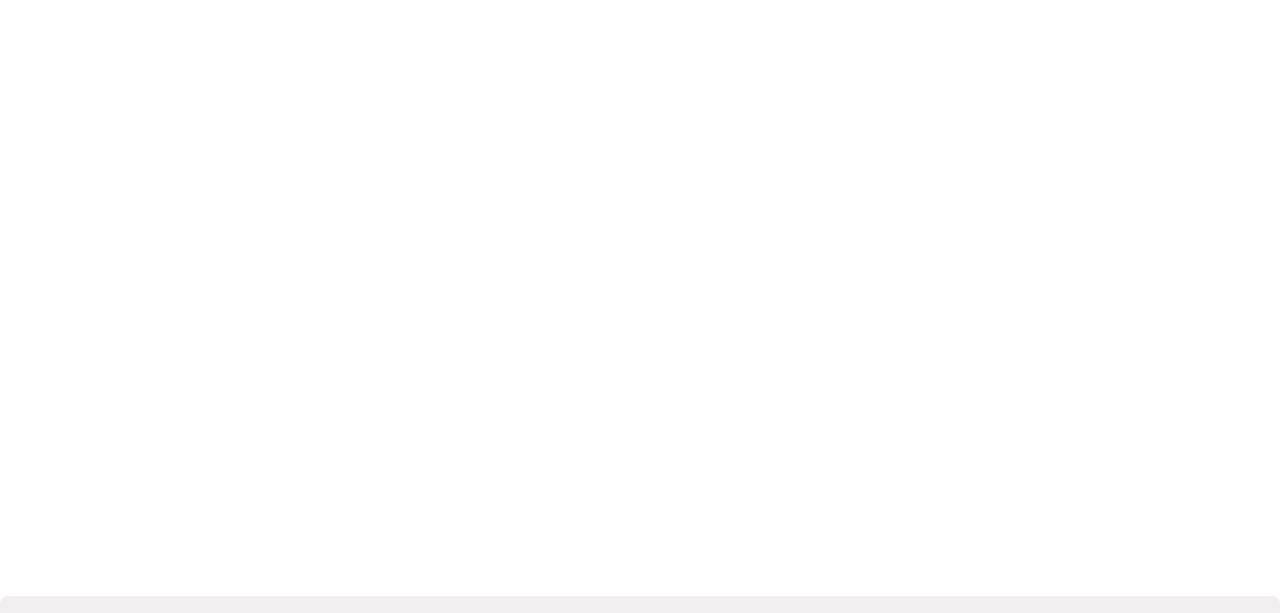
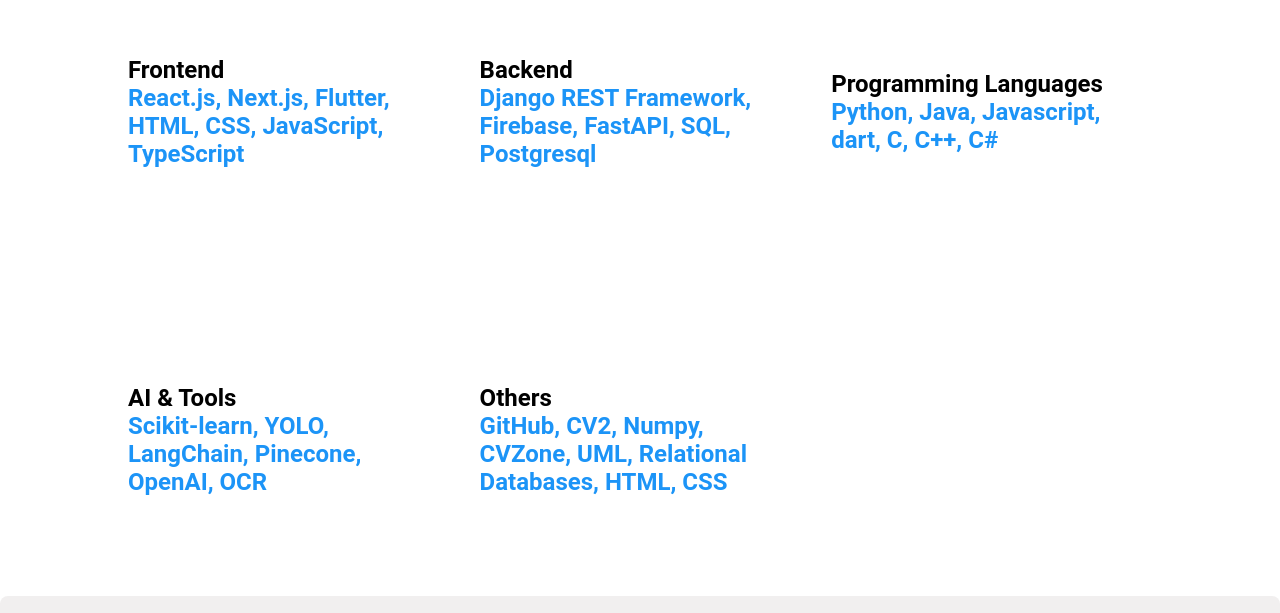
Before and after one commit to Rhunnan/rhunnan-website-portfolio, a plain HTML site: page index.html in a window 1280 px wide. Shown: the part 1697-2310 px from the top of the page. Drawn offline with nearby package versions, Linux system fonts and the light colour scheme.

Commit message:
skills page added, 100% completed my portfolio using native javacscript, html, and css only

```diff
--- a/index.html
+++ b/index.html
@@ -76,6 +76,33 @@
             </div>
         </section>
         <section id="Skills">
+             <div class="skills-content-container">
+                <div class="content-text skill-content">
+                    <h3 class="small-in-cp">Frontend</h3>
+                    <h3 class="small-in-cp"><span class="job-title">React.js, Next.js, Flutter, HTML, CSS, JavaScript, TypeScript</span></h3>
+
+                </div>
+                <div class="content-text skill-content">
+                    <h3 class="small-in-cp">Backend</h3>
+                    <h3 class="small-in-cp"><span class="job-title">Django REST Framework, Firebase, FastAPI, SQL, Postgresql</span></h3>
+
+                </div>
+                <div class="content-text skill-content">
+                    <h3 class="small-in-cp">Programming Languages</h3>
+                    <h3 class="small-in-cp"><span class="job-title">Python, Java, Javascript, dart, C, C++, C#</span></h3>
+
+                </div>
+                <div class="content-text skill-content">
+                    <h3 class="small-in-cp">AI & Tools</h3>
+                    <h3 class="small-in-cp"><span class="job-title">Scikit-learn, YOLO, LangChain, Pinecone, OpenAI, OCR</span></h3>
+
+                </div>
+                <div class="content-text skill-content">
+                    <h3 class="small-in-cp">Others</h3>
+                    <h3 class="small-in-cp"><span class="job-title">GitHub, CV2, Numpy, CVZone, UML, Relational Databases, HTML, CSS</span></h3>
+
+                </div>
+            </div>
             <div class="content-skills-wrapper">
                 <div class="item div-skills-1">C#</div>
                 <div class="item div-skills-2"><i class="fa-brands fa-java"></i></div>
--- a/styles.css
+++ b/styles.css
@@ -89,8 +89,9 @@
     flex-direction: column;
     width: 100%;
     height: 30vh;
-    background-color:var(--highlight-color);
-    opacity: 0.9;
+    background-color: rgba(255, 255, 255, 0.1);
+    backdrop-filter: blur(6px);
+    -webkit-backdrop-filter: blur(6px);
     justify-content: center;
     align-items: center;
     display: none;
@@ -140,6 +141,17 @@
     animation: slideInL 1s ease-out forwards;
 }
 
+.skills-content-container {
+    display: grid;
+    grid-template-columns: repeat(3, 1fr);
+    gap: 1rem;
+    justify-content: center;
+    align-items: center;
+    column-gap: 3%;
+    height: 80vh;
+    width: 80vw;
+
+}
 .profImage {
     background-image: url("profile.png");
     background-size: cover;
@@ -165,6 +177,10 @@
     overflow: hidden;
 }
 
+.skill-content {
+    height: 300px;
+    width: 300px;
+}
 
 img {
     position: absolute;
@@ -516,9 +532,9 @@
 
     }
 
-    .cp-menus > a:hover, .cp-menus > i:hover {
+    .cp-menus > a:hover, .cp-menus > i:hover, .cp-menus > a:active, .cp-menus > i:active {
         background-color: var(--darken-color);
-        color: darkblue;
+        color: white;
     }
 
     .form-container {
@@ -542,7 +558,7 @@
     }
 
     .cp-menus > a {
-        color: white;
+        color: var(--text-color);
     }
 
     .item > i{
@@ -558,8 +574,9 @@
 /* Container section */
 #Skills {
   display: flex;
+  flex-direction: column;
   justify-content: center;
-  align-items: end;
+  align-items: center;
   width: 100vw;
   height: 100vh;
 }
@@ -572,7 +589,6 @@
   width: 100%;
   row-gap: 10px;
   overflow: hidden;
-
   border-radius: 8px;
 }
 
```
